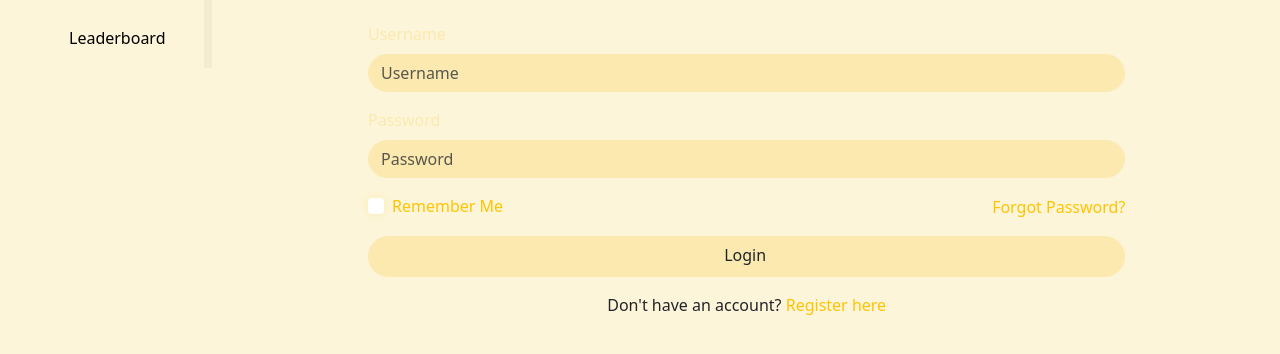
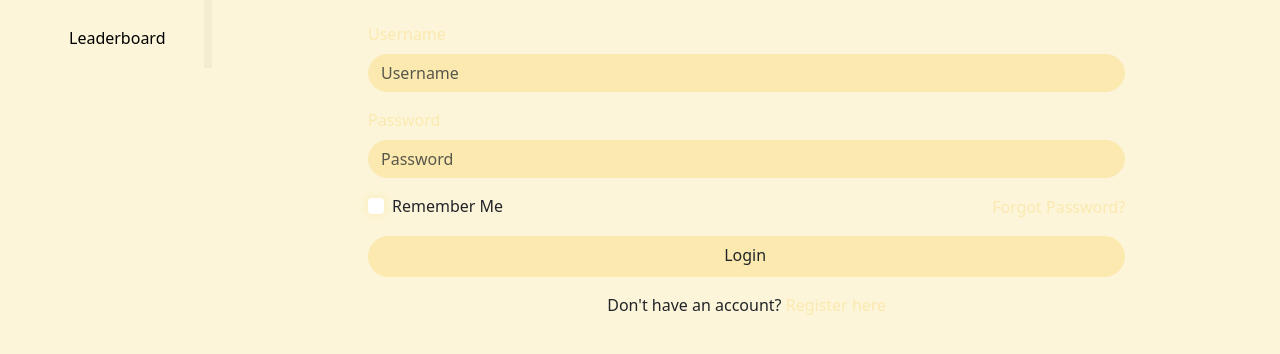
Before and after one commit to sarinca/Minesweeper, a PHP site: page /templates/login.php in a window 1280 px wide. Shown: the part 252-606 px from the top of the page. Run offline with PHP 8.4, Linux system fonts and the light colour scheme; the template is opened without the code that fills it, so the values that code supplies are empty.

Commit message:
updated login.php

```diff
--- a/templates/login.php
+++ b/templates/login.php
@@ -93,11 +93,11 @@
                                 <div class="modal-body form-group">
                                     <div id="jsMessage" class="mb-2 text-center"></div>
                                     <label for="resetEmail" class="form-label">Enter your email address:</label>
-                                    <input type="email" id="resetEmail" class="form-control" placeholder="example@email.com">
+                                    <input type="email" id="resetEmail" class="form-control rounded-pill" placeholder="example@email.com">
                                 </div>
                                 <div class="modal-footer">
-                                    <button type="button" class="btn" data-bs-dismiss="modal">Cancel</button>
-                                    <button id="sendResetBtn" type="button" class="btn">Send Reset Link</button>
+                                    <button type="button" class="btn loginbtn rounded-pill" data-bs-dismiss="modal">Cancel</button>
+                                    <button id="sendResetBtn" type="button" class="btn loginbtn rounded-pill">Send Reset Link</button>
                                 </div>
                             </div>
                         </div>
@@ -133,14 +133,14 @@
                                                     echo "checked";
                                                 }
                                             ?>">
-                                        <label class="form-check-label" style="color: #ffc400ff;" for="rememberMe">Remember Me</label>
+                                        <label class="form-check-label" for="rememberMe">Remember Me</label>
                                     </div>
-                                    <a href="#" class="text-decoration-none" style="color: #ffc400ff;">Forgot Password?</a>
+                                    <a href="#" class="text-decoration-none">Forgot Password?</a>
                                 </div>
-                                <button type="submit" style="background-color: #fbe9af; border-color: #fbe9af;" class="btn rounded-pill w-100">Login</button>
+                                <button type="submit" style="background-color: #fbe9af; border-color: #fbe9af;" class="btn loginbtn rounded-pill w-100">Login</button>
                             </form>
                             <div class="text-center mt-3">
-                                <p>Don't have an account? <a href="?command=register" class="text-decoration-none" style="color: #ffc400ff;">Register here</a></p>
+                                <p>Don't have an account? <a href="?command=register" class="text-decoration-none">Register here</a></p>
                             </div>
                         </div>
                     </div>
```
